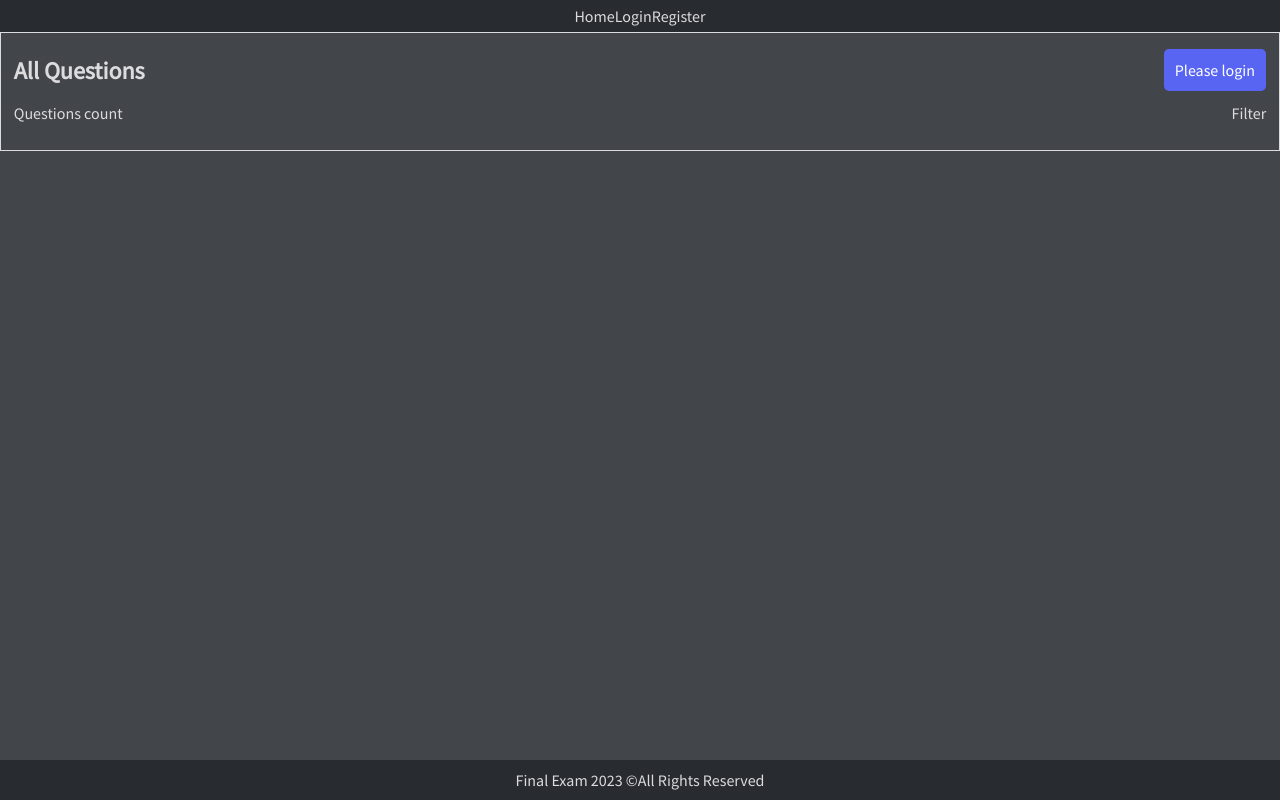
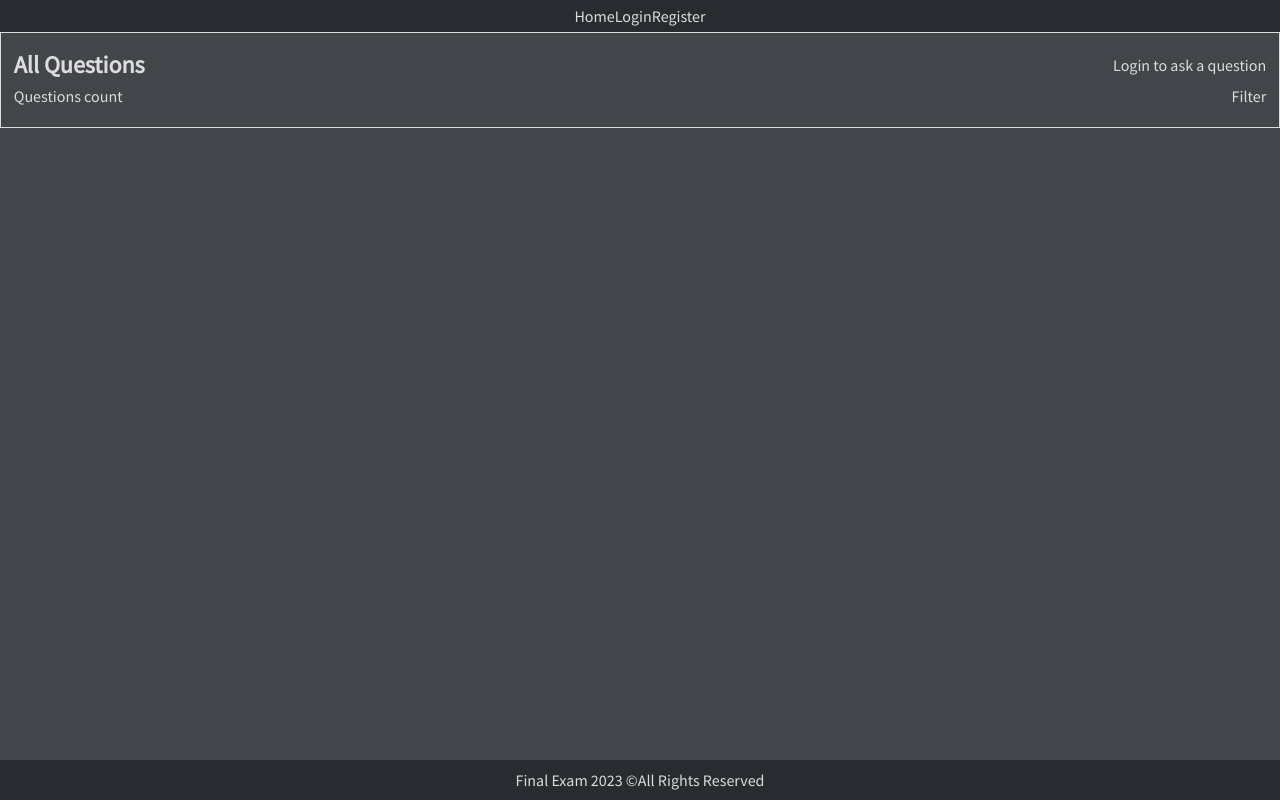
Before and after one commit to aleksasdev/final-exam, a React (Vite) app: page / in a window 1280 px wide. Built offline with nearby package versions, Linux system fonts and the light colour scheme.

Commit message:
improved question header

```diff
--- a/data/data.json
+++ b/data/data.json
@@ -14,5 +14,8 @@
       "password": "dsfsdfdsf",
       "avatarUrl": "https://i1.sndcdn.com/avatars-000737077780-co96jx-t500x500.jpg"
     }
+  ],
+  "posts": [
+
   ]
 }
--- a/src/components/home/AskQuestion.jsx
+++ b/src/components/home/AskQuestion.jsx
@@ -1,13 +1,9 @@
 import React, { useContext } from 'react'
-import { UserContext } from '@/contexts/UserProvider';
 
 export const AskQuestion = () => {
 
-  const { user } = useContext(UserContext);
-
    return (
-      <div className='ask-question-button button-style'>
-         {user ? "Ask Question" : "Please login"}
+      <div>
       </div>
    )
 }
--- a/src/components/home/Home.jsx
+++ b/src/components/home/Home.jsx
@@ -1,15 +1,25 @@
 import React, { useContext } from 'react'
-import { AskQuestion } from './AskQuestion'
 import './home.css'
 import { Filter } from './Filter';
+import { UserContext } from '@/contexts/UserProvider';
+import { Link } from 'react-router-dom';
 
 export const Home = () => {
+
+  const { user } = useContext(UserContext);
 
    return (
       <section id="questions">
          <div className="questions-header">
             <h1 className="all-questions">All Questions</h1>
-            <AskQuestion />
+            {user
+            ?
+               <Link className='ask-question-button button-style' to="/new-question">
+                  Ask Question
+               </Link>
+            :
+               <p className='ask-question-button'>Login to ask a question</p>
+            }
             <p>Questions count</p>
             <Filter />
          </div>
--- a/src/components/main/common.css
+++ b/src/components/main/common.css
@@ -28,4 +28,5 @@
    padding: 0.7rem;
    border-radius: 5px;
    display: flex;
+   text-decoration: none;
 }
```
Also changed, not shown: src/components/home/renderQuestions/Question.jsx (added, +10 -0 lines).
